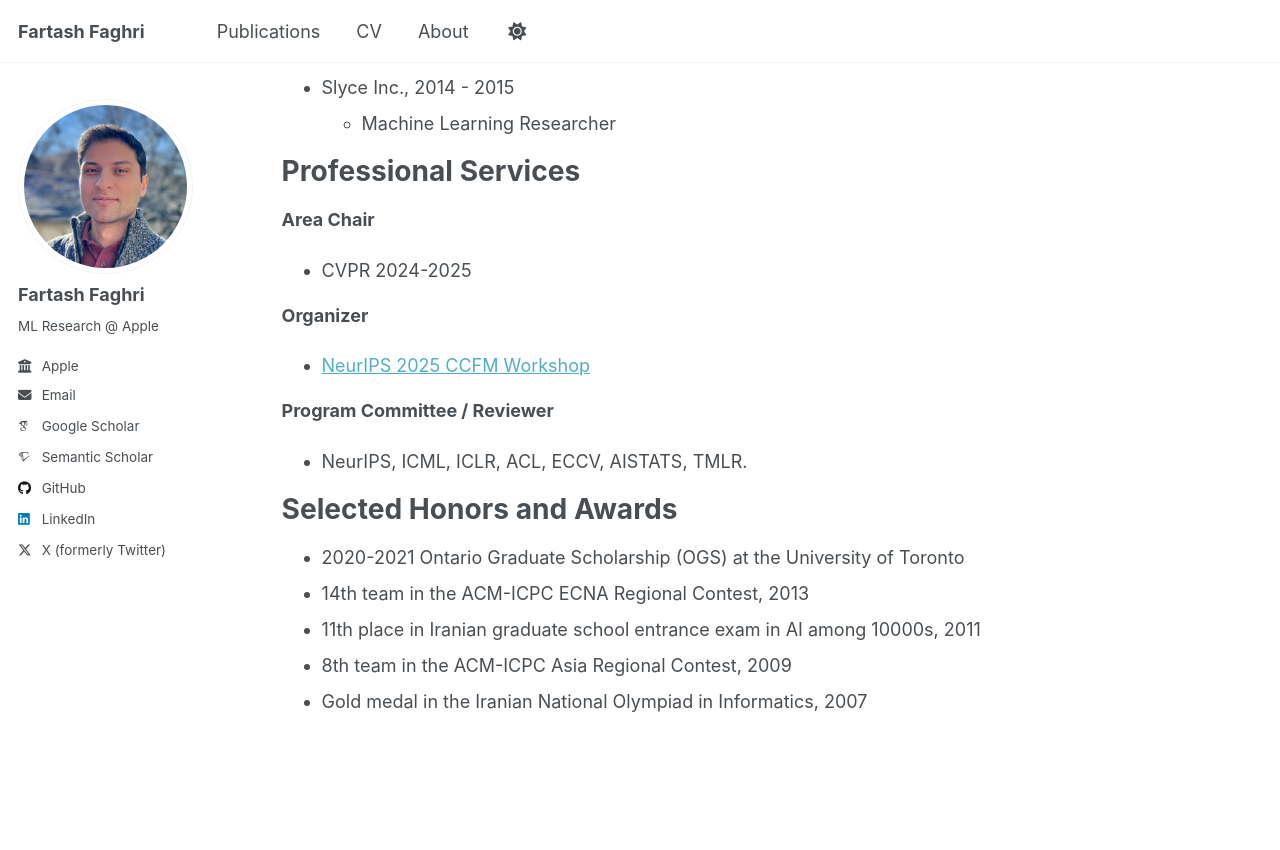
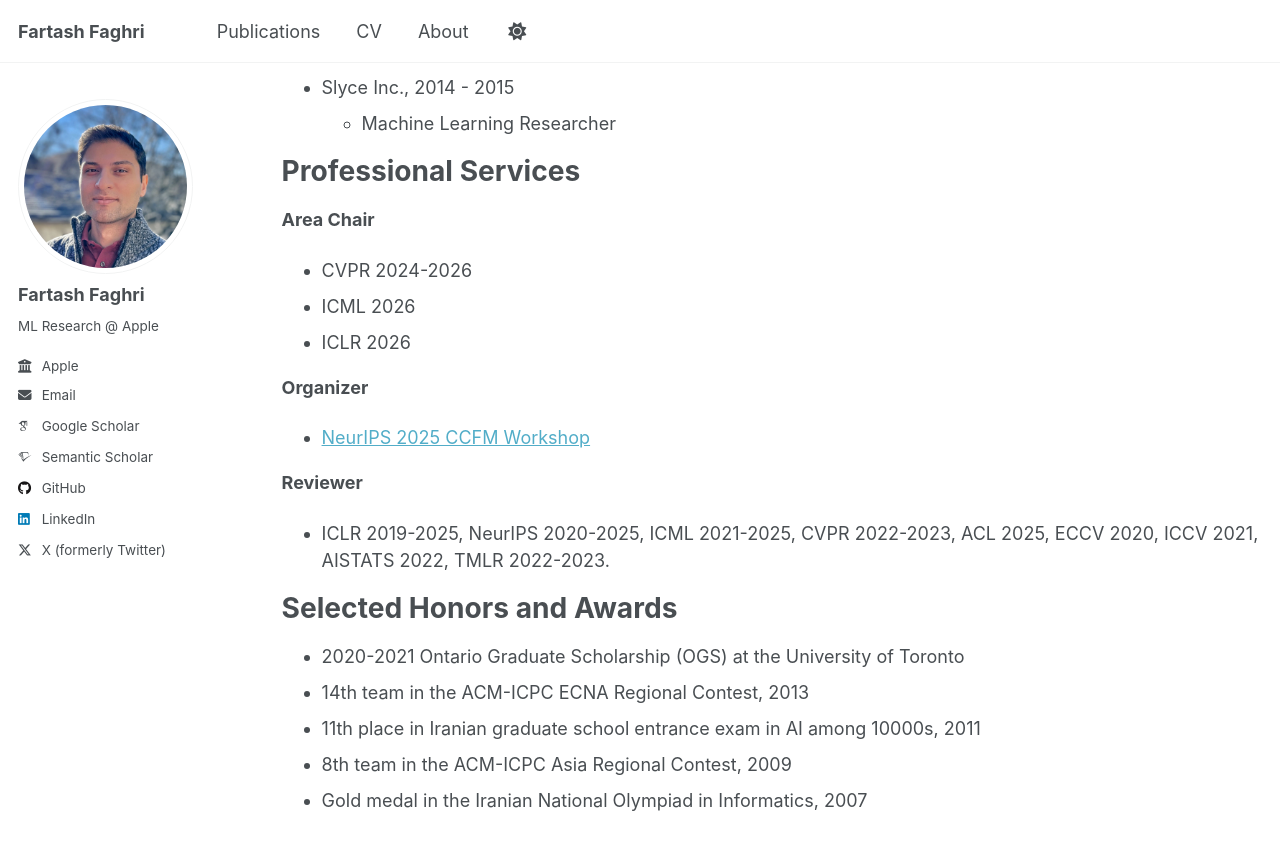
Before and after one commit to fartashf/fartashf.github.io, a Jekyll site: the page built from _pages/cv.md, in a window 1280 px wide and 900 px high, scrolled down 620 px. Shown: the top 850 px of the window. Built offline with Jekyll 4.4.1, drawn with Linux system fonts in a browser that asks for light colours; some web fonts are replaced; a script that is not in the unit is left out.

Commit message:
news update

```diff
--- a/_pages/cv.md
+++ b/_pages/cv.md
@@ -36,13 +36,15 @@ Work experience
 Professional Services
 ======
 **Area Chair**
-* CVPR 2024-2025
+* CVPR 2024-2026
+* ICML 2026
+* ICLR 2026
 
 **Organizer**
 * [NeurIPS 2025 CCFM Workshop](https://sites.google.com/view/ccfm-neurips2025)
 
-**Program Committee / Reviewer**
-* NeurIPS, ICML, ICLR, ACL, ECCV, AISTATS, TMLR.
+**Reviewer**
+* ICLR 2019-2025, NeurIPS 2020-2025, ICML 2021-2025, CVPR 2022-2023, ACL 2025, ECCV 2020, ICCV 2021, AISTATS 2022, TMLR 2022-2023.
 
 Selected Honors and Awards
 ======
```
Also changed, not shown: _pages/home.md (+1 -0 lines).
